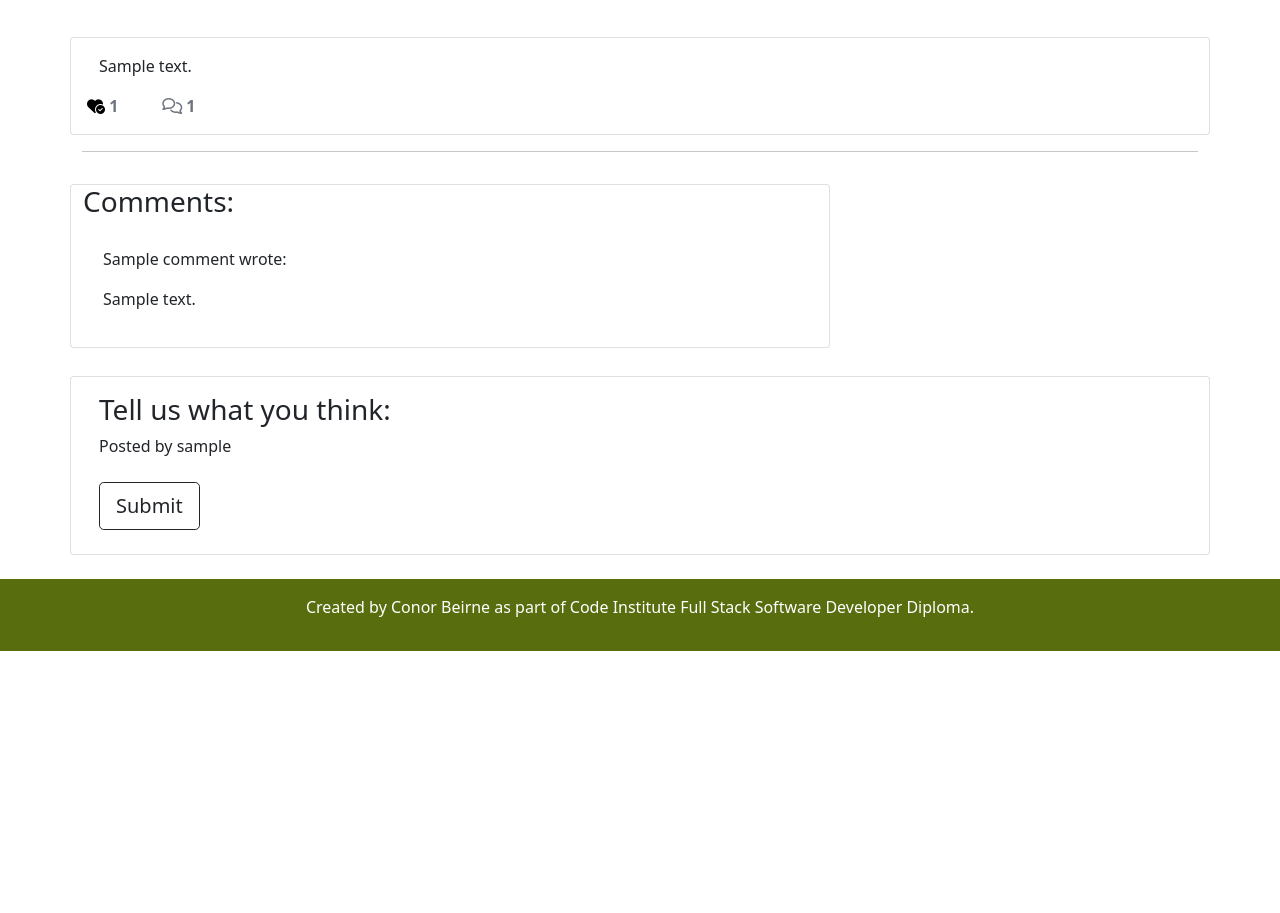
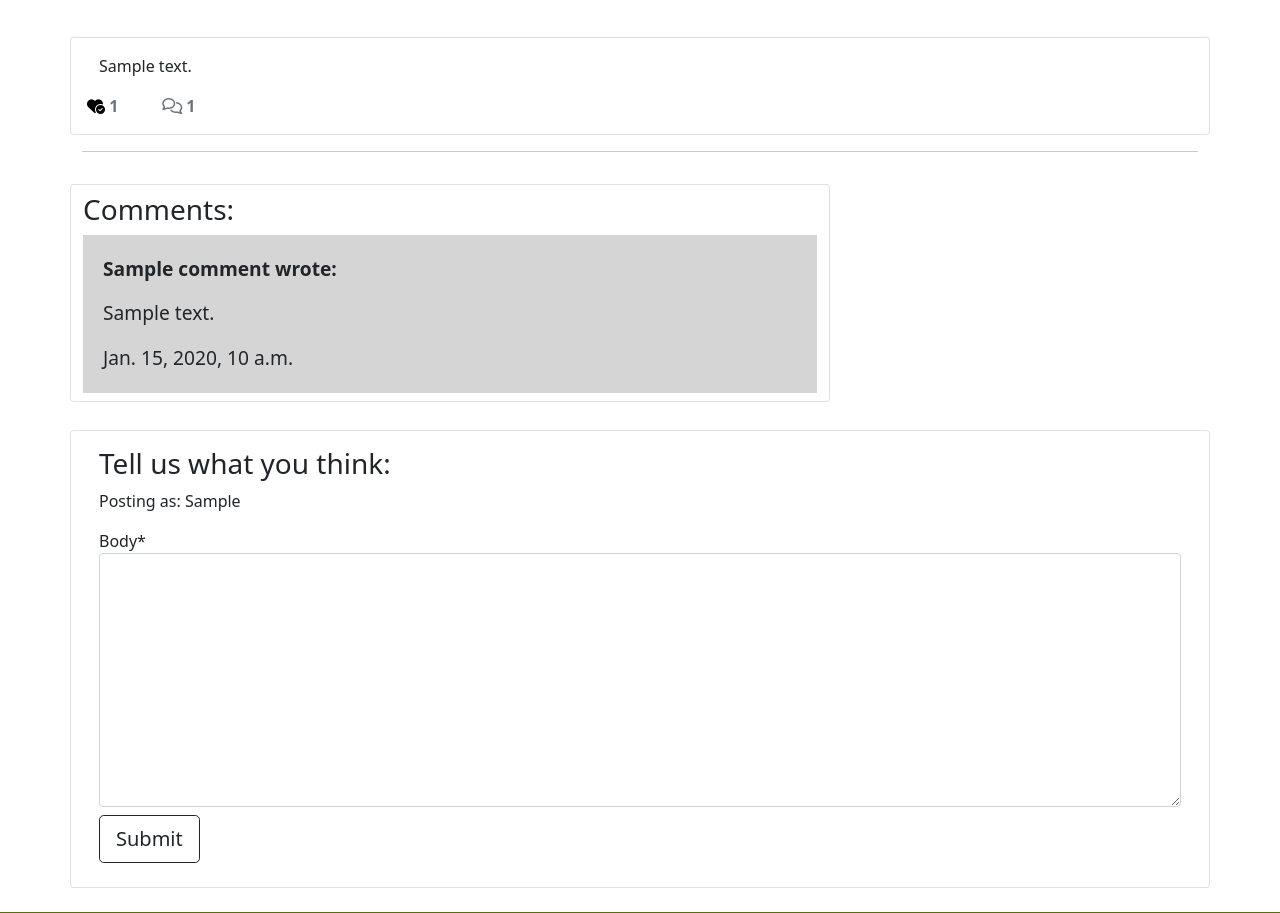
Before and after one commit to conor-b1995/p4-GAAStories, a Django app: a page that uses templates/post_detail.html in a window 1280 px wide. Shown: the part 318-1231 px from the top of the page. Before the commit the page ends 969 px from the top, so only its background shows below. Run offline with Django 3.2, Linux system fonts and the light colour scheme; a user stored in the database is signed in; tables that the repository leaves empty hold one stand-in row (values such as "Sample post"); some libraries are stand-ins or nearby versions.

Commit message:
Add the ability for users to comment on posts

```diff
--- /dev/null
+++ b/blog/forms.py
@@ -0,0 +1,8 @@
+from .models import Comment
+from django import forms
+
+
+class CommentForm(forms.ModelForm):
+    class Meta:
+        model = Comment
+        fields = ('body',)
--- a/blog/views.py
+++ b/blog/views.py
@@ -1,6 +1,7 @@
 from django.shortcuts import render, get_object_or_404
 from django.views.generic import ListView, View
 from .models import Post
+from .forms import CommentForm
 
 
 # Create your views here.
@@ -27,6 +28,37 @@ class PostDetail(View):
             {
                 'post': post,
                 'comments': comments,
-                'liked': liked
+                'commented': False,
+                'liked': liked,
+                'comment_form': CommentForm()
             },
         )
+
+    def post(self, request, slug, *args, **kwargs):
+        queryset = Post.objects.filter(status=1)
+        post = get_object_or_404(queryset, slug=slug)
+        comments = post.comments.filter(approved=True).order_by('created_date')
+        liked = False
+        if post.likes.filter(id=self.request.user.id).exists():
+            liked = True
+
+        comment_form = CommentForm(data=request.POST)
+
+        if comment_form.is_valid():
+            comment_form.instance.email = request.user.email
+            comment_form.instance.name = request.user.username
+            comment = comment_form.save(commit=False)
+            comment.post = post
+            comment.save()
+
+        return render(
+            request,
+            'post_detail.html',
+            {
+                'post': post,
+                'comments': comments,
+                'commented': True,
+                'liked': liked,
+                'comment_form': CommentForm()
+            },
+        )
--- a/static/css/style.css
+++ b/static/css/style.css
@@ -11,6 +11,10 @@
 
 .nav-item a {
     font-size: 1.5rem;
+}
+
+#comments {
+    font-size: 1.2rem;
 }
 
 /* -------------------------colors */
@@ -83,6 +87,10 @@ footer {
     color: #382212;
 }
 
+#comments {
+    background-color: rgba(116, 115, 116, 0.3);
+}
+
 /* ------------------------- width and heights */
 /* #croker {
     height: 75%;
--- a/templates/post_detail.html
+++ b/templates/post_detail.html
@@ -3,6 +3,8 @@
 {% block title %} {{ post.title }} {% endblock %}
 
 {% block content %}
+
+{% load crispy_forms_tags %}
 
 <div class="container">
     <div class="row g-0">
@@ -77,19 +79,19 @@
 
     {% if user.is_authenticated %}
     <div class="row d-flex card-bg">
-        <div class="col-md-8 card mb-4 mt-3 card-bg">
+        <div class="col-md-8 card mb-4 mt-3 pt-2 pb-2 card-bg">
             <h3>Comments:</h3>
-            <div class="card-body">
+            <div class="card-body" id="comments">
                 <!-- iterate through each comment in comments -->
                 {% for comment in comments %}
                 <div class="comments p-1">
-                    <p class="font-weight-bold text-justify">
-                        {{ comment.name }}
-                        <span class="font-weight-normal card-bg">
-                            {{ comment.created_on }}
-                        </span> wrote:
+                    <p class="text-justify text-dark fw-bold">
+                        {{ comment.name }} wrote:
                     </p>
                     {{ comment.body | linebreaks }}
+                    <span class="fw-light card-bg">
+                        {{ comment.created_date }}
+                    </span>
                 </div>
                 {% endfor %}
             </div>
@@ -98,9 +100,9 @@
             <div class="card-body mt-3 pt-0 pb-4">
 
                 <h3>Tell us what you think:</h3>
-                <p class="text-justify">Posted by {{ user.username }}</p>
+                <p class="text-justify">Posting as: <span class="text-capitalize">{{ user.username }}</span></p>
                 <form method="POST">
-
+                    {{ comment_form | crispy }}
                     {% csrf_token %}
                     <button type="submit" class="btn btn-outline-dark btn-lg mt-2">Submit</button>
                 </form>
```
